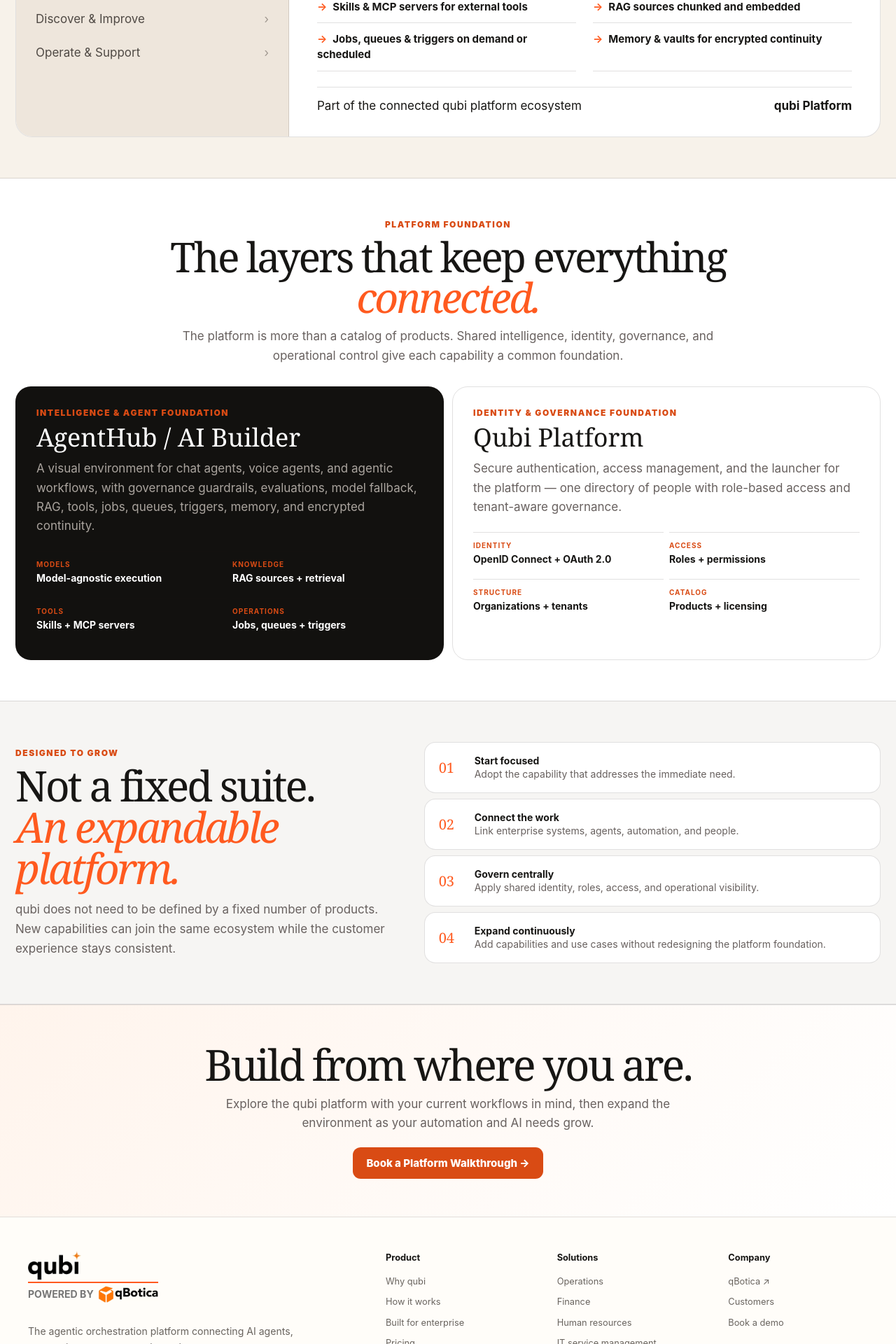
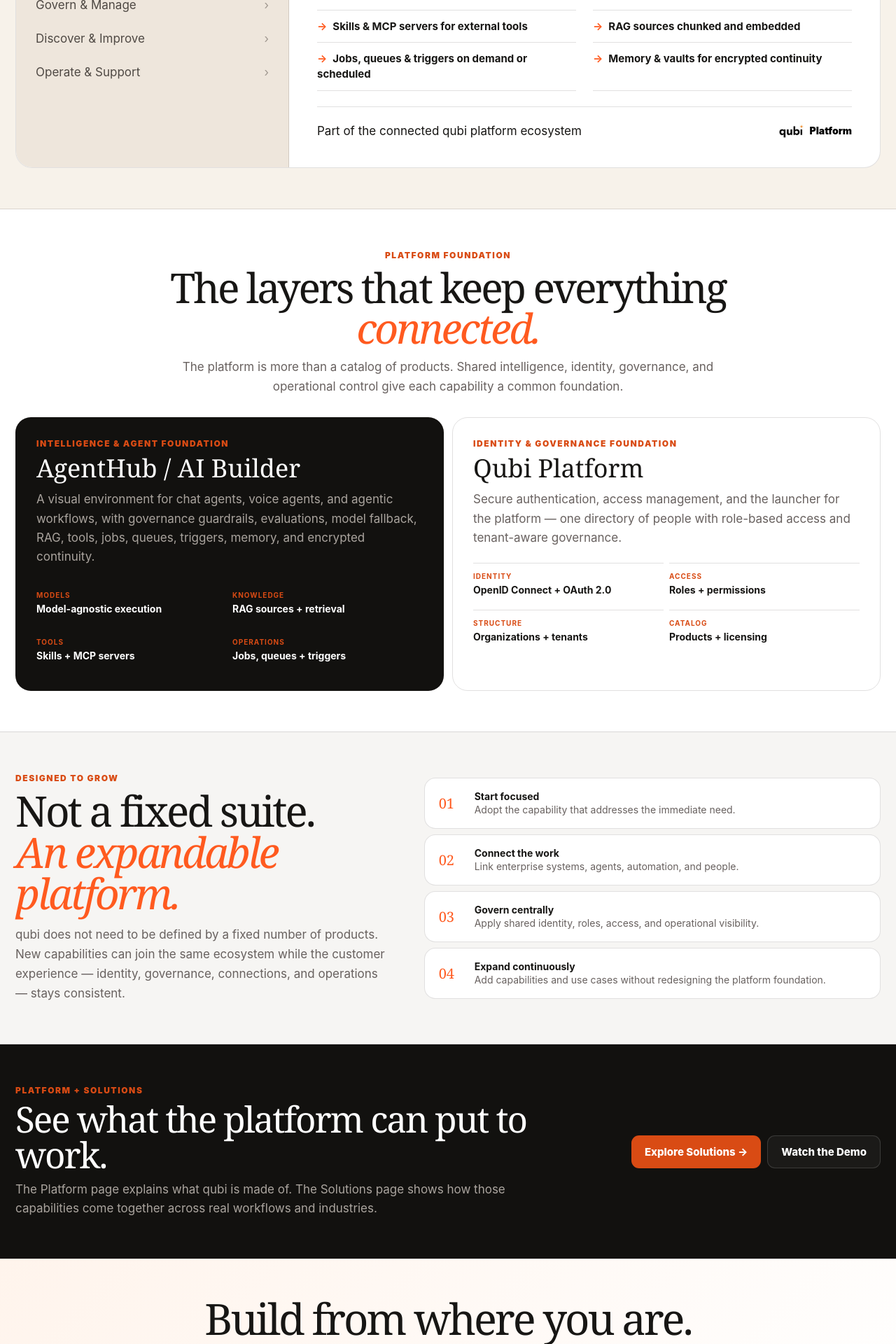
Before and after one commit to unitd-manager/qubistaging, a React (Vite) app: page /platform in a window 1280 px wide. Shown: the part 1620-3540 px from the top of the page at 70% size. Built offline with nearby package versions, Linux system fonts and the light colour scheme; no server answers.

Commit message:
new platform,solutions changes

```diff
--- a/src/components/Platform/Platformpage.css
+++ b/src/components/Platform/Platformpage.css
@@ -82,3 +82,34 @@
 .platform-cta p{color:var(--muted);max-width:660px;margin:0 auto 21px;line-height:1.6}
 @media(max-width:980px){.platform-explorer{grid-template-columns:320px 1fr}.platform-story-grid,.platform-scale-grid{grid-template-columns:1fr}.platform-proof-grid{grid-template-columns:1fr 1fr}}
 @media(max-width:620px){.platform-explorer{display:block}.platform-shell{width:calc(100% - 24px)}.platform-detail-list,.platform-mini,.platform-proof-grid{grid-template-columns:1fr}}
+
+.platform-bridge{background:var(--dark);color:#fff}
+.platform-bridge-grid{display:grid;grid-template-columns:1fr auto;gap:45px;align-items:center}
+.platform-bridge h2{font:500 clamp(38px,4vw,56px)/1 Georgia,serif;letter-spacing:-.04em;margin:8px 0 10px}
+.platform-bridge p{color:#aaa49e;max-width:720px;line-height:1.6;margin:0}
+.platform-bridge-actions{display:flex;gap:9px;flex-wrap:wrap}
+.platform-bridge .platform-bridge-watch{background:#ffffff0a;border-color:#ffffff24;color:#fff !important;cursor:pointer}
+
+@media(max-width:980px){
+  .platform-explorer{grid-template-columns:320px 1fr}
+  .platform-story-grid,.platform-scale-grid{grid-template-columns:1fr}
+  .platform-proof-grid{grid-template-columns:1fr 1fr}
+  .platform-proof-grid>div{border-bottom:1px solid var(--line)}
+  .platform-foundation-grid{grid-template-columns:1fr}
+  .platform-bridge-grid{grid-template-columns:1fr}
+}
+@media(max-width:620px){
+  .platform-explorer{display:block}
+  .platform-capability-side{border-right:0;border-bottom:1px solid var(--line)}
+  .platform-capability-detail{padding:30px 22px}
+  .platform-shell{width:calc(100% - 24px)}
+  .platform-interior-hero{padding:52px 0 45px}
+  .platform-section{padding:44px 0}
+  .platform-detail-list,.platform-mini,.platform-proof-grid{grid-template-columns:1fr}
+  .platform-proof-grid>div{border-right:0}
+  .platform-bridge{padding:0}
+  .platform-bridge-actions{width:100%}
+  .platform-bridge-actions .platform-btn{flex:1;text-align:center}
+}
+.platform-detail-foot .platform-foot-brand{display:flex;align-items:center;gap:8px;font-size:14px;font-weight:900;color:black;line-height:1}
+.platform-detail-foot .platform-foot-logo{height:36px;width:auto;display:block;object-fit:contain;vertical-align:middle}
--- a/src/components/Platform/Platformpage.tsx
+++ b/src/components/Platform/Platformpage.tsx
@@ -1,12 +1,12 @@
 import { useState } from "react";
-import "../qubi-landing/qubi-landing.css"; // 1st
-import "./Platformpage.css"; // 2nd - IMPORTANT ORDER
+import "../qubi-landing/qubi-landing.css";
+import "./Platformpage.css";
 import Nav from "../qubi-landing/Nav";
 import QubiFooter from "../qubi-landing/QubiFooter";
 import VideoModal from "../qubi-landing/VideoModal";
 import { useSEO } from "@/hooks/useSEO";
 import { SEOHead } from "@/components/SEOHead";
-
+import qubiLogo from "@/assets/qubi-logo.png";
 type Capability = {
   cat: string;
   tag: string;
@@ -46,13 +46,20 @@
 
   const selectedItem = data[selected];
   const toggleGroup = (group: string) => {
-    setOpenGroups((current) =>
-      current.includes(group)? current.filter((item) => item!== group) : [...current, group]
-    );
+    const isCurrentlyOpen = openGroups.includes(group);
+    if (!isCurrentlyOpen) {
+      const firstIndexInGroup = data.findIndex(item => item.cat === group);
+      if (firstIndexInGroup !== -1) {
+        setSelected(firstIndexInGroup);
+      }
+      setOpenGroups([group]);        // <- ippo array la idhe group mattum, matha ellam auto close
+    } else {
+      setOpenGroups([]);             // <- same group click pannina close aagum
+    }
   };
 
   return (
-    <div className="qubi-landing"> {/* <-- ITHU THAAN MUKKIYAM DA */}
+    <div className="qubi-landing">
       <SEOHead />
       <Nav onOpenVideo={() => setIsVideoOpen(true)} />
       <VideoModal open={isVideoOpen} onClose={() => setIsVideoOpen(false)} />
@@ -101,7 +108,7 @@
             <div className="platform-head">
               <span className="platform-eyebrow">Explore the Platform</span>
               <h2>Explore qubi by <em>capability.</em></h2>
-              <p>Select a capability area on the left to explore the products and functions available across the platform.</p>
+              <p>Select a capability area on the left to explore the products and functions available across the platform.The structure can continue to grow as new capabilities are introduced.</p>
             </div>
             <div className="platform-explorer">
               <aside className="platform-capability-side">
@@ -133,7 +140,17 @@
                     {selectedItem.details.map((detail) => <div className="platform-detail" key={detail}>{detail}</div>)}
                   </div>
                 </div>
-                <div className="platform-detail-foot"><span>Part of the connected qubi platform ecosystem</span><b>qubi Platform</b></div>
+                <div className="platform-detail-foot">
+                  <span>Part of the connected qubi platform ecosystem</span>
+
+<span className="platform-foot-brand">
+    <img src={qubiLogo} alt="qubi" className="platform-foot-logo" />
+    Platform
+  </span>
+
+
+
+                </div>
               </article>
             </div>
           </div>
@@ -178,7 +195,7 @@
             <div>
               <span className="platform-eyebrow">Designed to Grow</span>
               <h2>Not a fixed suite.<br /><em>An expandable platform.</em></h2>
-              <p>qubi does not need to be defined by a fixed number of products. New capabilities can join the same ecosystem while the customer experience stays consistent.</p>
+              <p>qubi does not need to be defined by a fixed number of products. New capabilities can join the same ecosystem while the customer experience — identity, governance, connections, and operations — stays consistent.</p>
             </div>
             <div className="platform-ladder">
               {[
@@ -193,6 +210,22 @@
           </div>
         </section>
 
+
+        <section className="platform-section platform-bridge">
+          <div className="platform-shell platform-bridge-grid">
+            <div>
+              <span className="platform-eyebrow">Platform + Solutions</span>
+              <h2>See what the platform can put to work.</h2>
+              <p>The Platform page explains what qubi is made of. The Solutions page shows how those capabilities come together across real workflows and industries.</p>
+            </div>
+            <div className="platform-bridge-actions">
+              <a className="platform-btn platform-orange" href="/solutions">Explore Solutions →</a>
+              <a className="platform-btn platform-watch platform-bridge-watch" onClick={() => setIsVideoOpen(true)}>Watch the Demo</a>
+            </div>
+          </div>
+        </section>
+
+
         <section className="platform-cta" id="demo">
           <div className="platform-shell">
             <h2>Build from where you are.</h2>
@@ -201,7 +234,6 @@
           </div>
         </section>
       </div>
-
       <QubiFooter />
     </div>
   );
```
